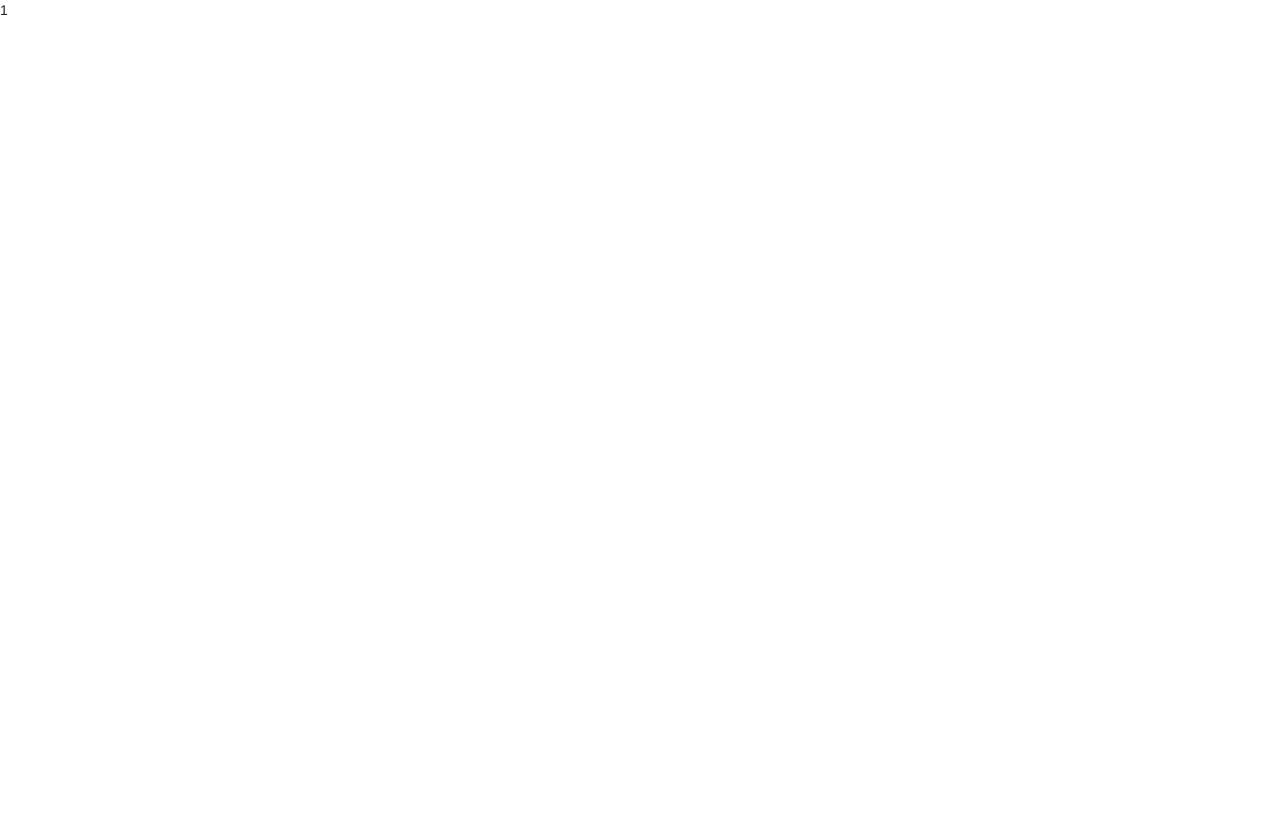
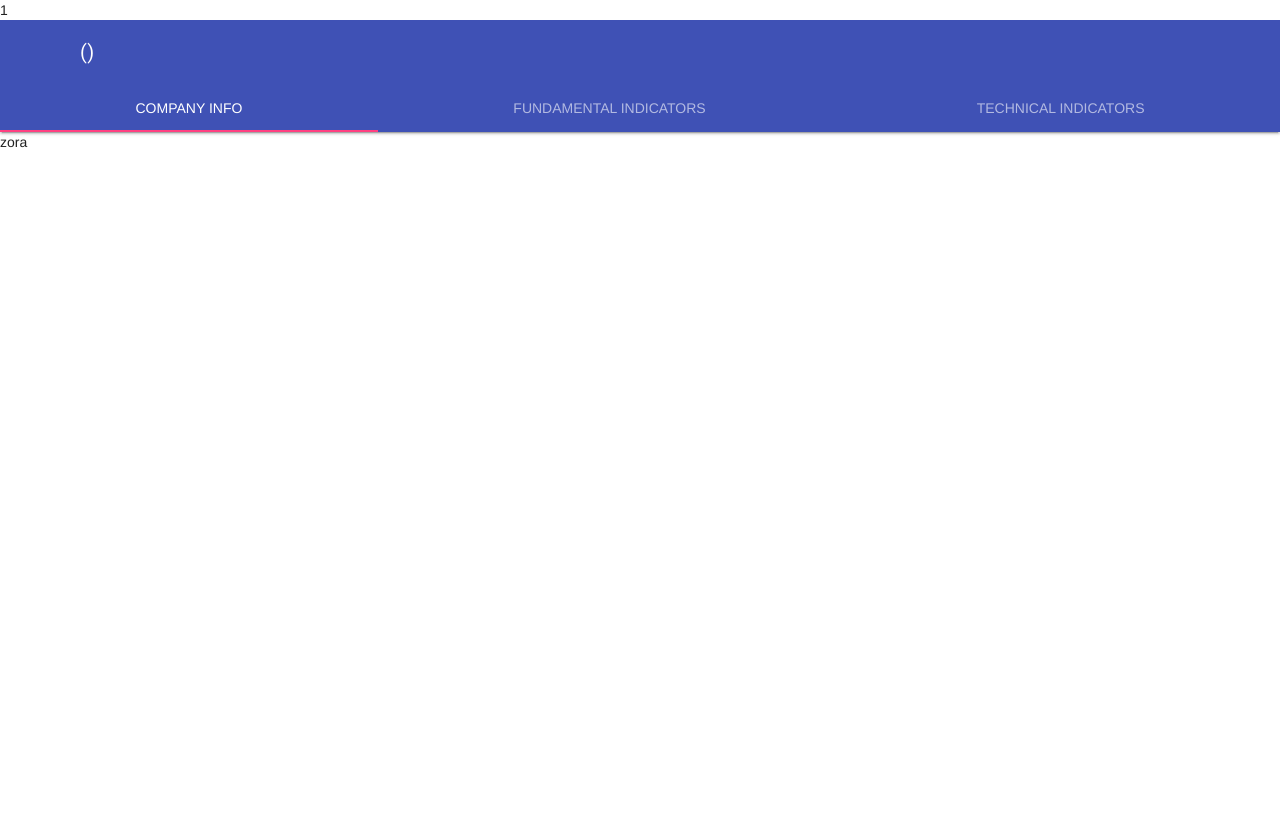
Before and after one commit to psdev30/stock-trader, a PHP site: page /stock_info.php in a window 1280 px wide. Before the commit the page is almost empty. Before the commit the page ends 15 px from the top, so only its background shows below. Run offline with PHP 8.4, Linux system fonts and the light colour scheme; the visitor is signed in with stand-in values (Sample User, id 1).

Commit message:
figured out redirected search payload onto new page

```diff
--- a/home.php
+++ b/home.php
@@ -34,8 +34,9 @@
     $iex = new \GuzzleHttp\Client();
     try {
         $request = $iex->request('GET', $IEX_CLOUD_SANDBOX_BASE_URL . '/stable/stock/' . $inputTicker . '/quote?token=' . $IEX_CLOUD_SANDBOX_API_KEY);
-        $resp = json_decode($request->getBody()->getContents(), true);
-        header("Location: stock_info.php?tickerInfo=$resp");
+        $resp = $request->getBody()->getContents();
+        $_SESSION['tickerInfo'] = $resp;
+        header("Location: stock_info.php");
 
     } catch (\GuzzleHttp\Exception\GuzzleException $e) {
         echo "<script>alert('Sorry, you entered an invalid ticker. Try again!')</script>";
--- a/stock_info.php
+++ b/stock_info.php
@@ -5,17 +5,47 @@
     <title>Title</title>
     <link rel="stylesheet" href="https://fonts.googleapis.com/icon?family=Material+Icons">
     <link rel="stylesheet" href="https://code.getmdl.io/1.3.0/material.indigo-pink.min.css">
-    <link rel="stylesheet" href="http://fonts.googleapis.com/css?family=Roboto:300,400,500,700" type="text/css">
+    <!--<link rel="stylesheet" href="http://fonts.googleapis.com/css?family=Roboto:300,400,500,700" type="text/css">-->
     <link rel="stylesheet" href="home.css" type="text/css">
     <script defer src="https://code.getmdl.io/1.3.0/material.min.js"></script>
 </head>
 <body>
 <?php
+session_start();
+$searchPayload = json_decode($_SESSION['tickerInfo'], true);
+print_r($searchPayload);
+?>
 
-session_start();
+<!-- Simple header with fixed tabs. -->
+<div class="mdl-layout mdl-js-layout mdl-layout--fixed-header
+            mdl-layout--fixed-tabs">
+    <header class="mdl-layout__header">
+        <div class="mdl-layout__header-row">
+            <!-- Title -->
+            <span class="mdl-layout-title"><?php echo $searchPayload['companyName'] . ' ' . '(' . $searchPayload['symbol'] . ')'; ?></span>
+        </div>
+        <!-- Tabs -->
+        <div class="mdl-layout__tab-bar mdl-js-ripple-effect">
+            <a href="#companyInfo" class="mdl-layout__tab is-active">Company Info</a>
+            <a href="#fundamentalIndicators" class="mdl-layout__tab">Fundamental Indicators</a>
+            <a href="#technicalIndicators" class="mdl-layout__tab">Technical Indicators</a>
+        </div>
+    </header>
+    <div class="mdl-layout__drawer">
+        <span class="mdl-layout-title">Title</span>
+    </div>
+    <main class="mdl-layout__content">
+        <section class="mdl-layout__tab-panel is-active" id="companyInfo">
+            <div class="page-content">zora</div>
+        </section>
+        <section class="mdl-layout__tab-panel" id="fundamentalIndicators">
+            <div class="page-content">grace</div>
+        </section>
+        <section class="mdl-layout__tab-panel" id="technicalIndicators">
+            <div class="page-content">mosley</div>
+        </section>
+    </main>
+</div>
 
-$wut = $_SESSION['tickerInfo'];
-print_r($wut);
-?>
 </body>
 </html>
```
